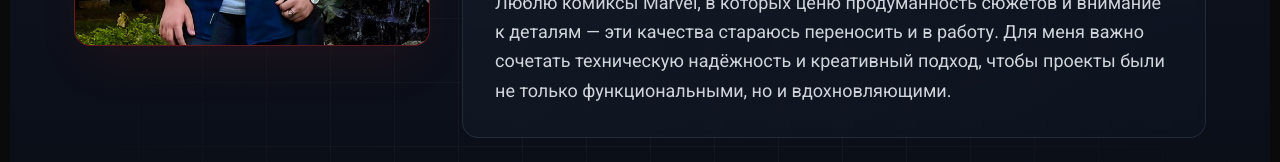
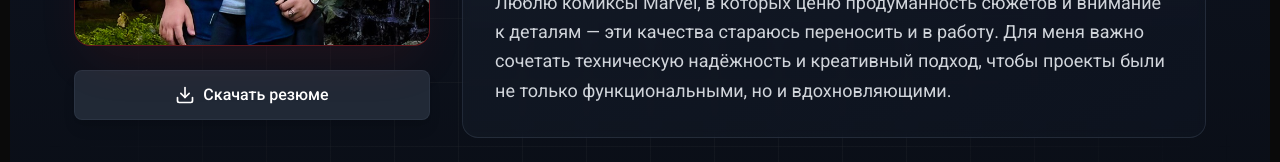
Before and after one commit to S-NOWNUM-B/-FullStackForge-, a Next.js app: page /About in a window 1280 px wide. Shown: the part 638-800 px from the top of the page. Built offline with nearby package versions, Linux system fonts and the light colour scheme; no server answers.

Commit message:
Добавлена возможность скачать резюме

```diff
--- a/src/app/(page)/About/page.tsx
+++ b/src/app/(page)/About/page.tsx
@@ -12,7 +12,8 @@ import {
   Building2,
   Palette,
   HardHat,
-  Ticket
+  Ticket,
+  Download
 } from "lucide-react";
 import Image from "next/image";
 
@@ -138,7 +139,7 @@ export default function AboutPage() {
             transition={{ duration: 0.6, delay: 0.2 }}
             className="lg:col-span-1"
           >
-            <div className="relative aspect-square rounded-2xl overflow-hidden border border-red-600/30 bg-gradient-to-br from-red-900/30 via-red-800/20 to-red-700/30 backdrop-blur-sm shadow-2xl shadow-red-600/10">
+            <div className="relative aspect-square rounded-2xl overflow-hidden border border-red-600/30 bg-gradient-to-br from-red-900/30 via-red-800/20 to-red-700/30 backdrop-blur-sm shadow-2xl shadow-red-600/10 mb-6">
               {/* ФОТО ПРОФИЛЯ */}
               <Image
                 src="/profile.jpeg"
@@ -148,6 +149,23 @@ export default function AboutPage() {
                 priority
               />
             </div>
+            <motion.div
+              initial={{ opacity: 0, y: 10 }}
+              animate={{ opacity: 1, y: 0 }}
+              transition={{ duration: 0.6, delay: 0.4 }}
+              className="flex justify-center"
+            >
+              <motion.a
+                href="/resume.pdf"
+                download="Resume_Mamaev_Stanislav.pdf"
+                whileHover={{ scale: 1.05, y: -2 }}
+                whileTap={{ scale: 0.95 }}
+                className="w-full px-6 py-3 bg-[#212936] hover:bg-red-700 text-white rounded-lg transition-all font-medium flex items-center justify-center gap-2 border border-gray-700/50 shadow-lg"
+              >
+                <Download className="w-5 h-5" />
+                Скачать резюме
+              </motion.a>
+            </motion.div>
           </motion.div>
 
           {/* About Text */}
```
Also changed, not shown: 1 other file (tests, documents, lock files or other folders).
